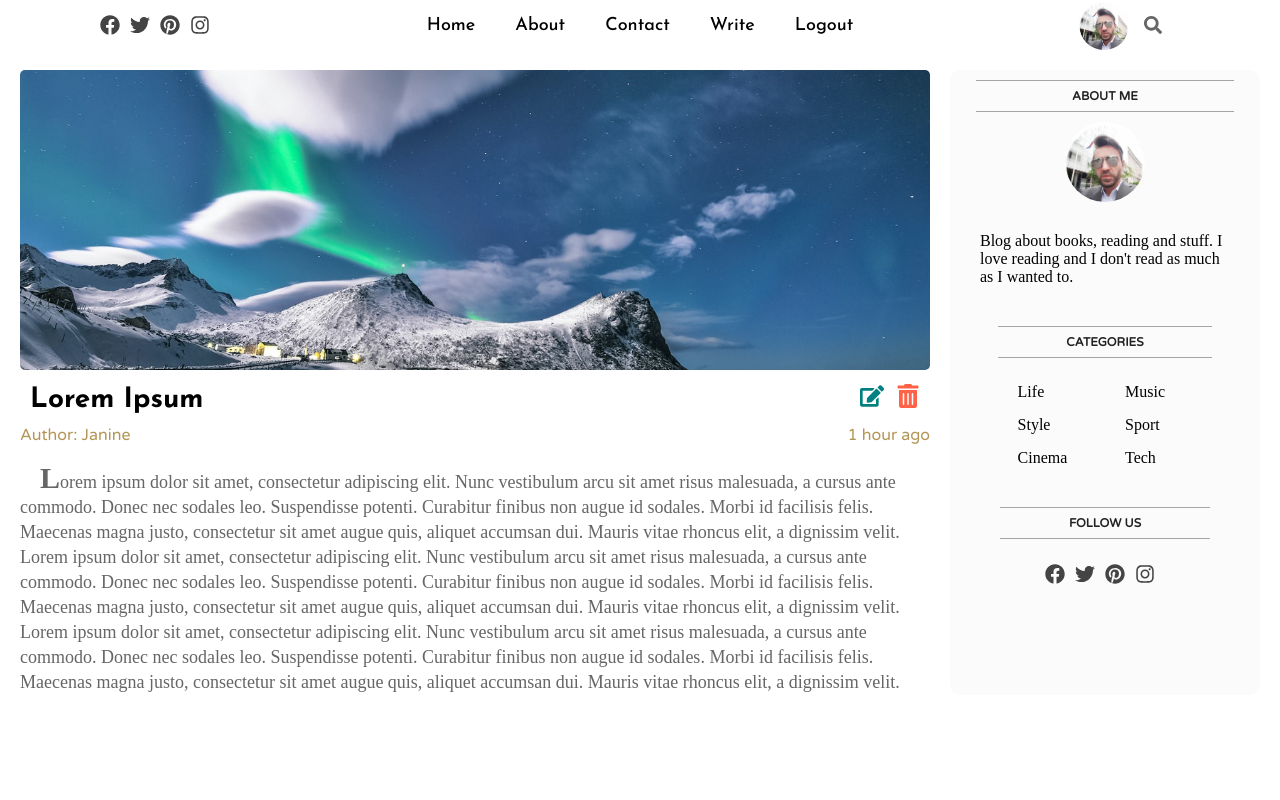
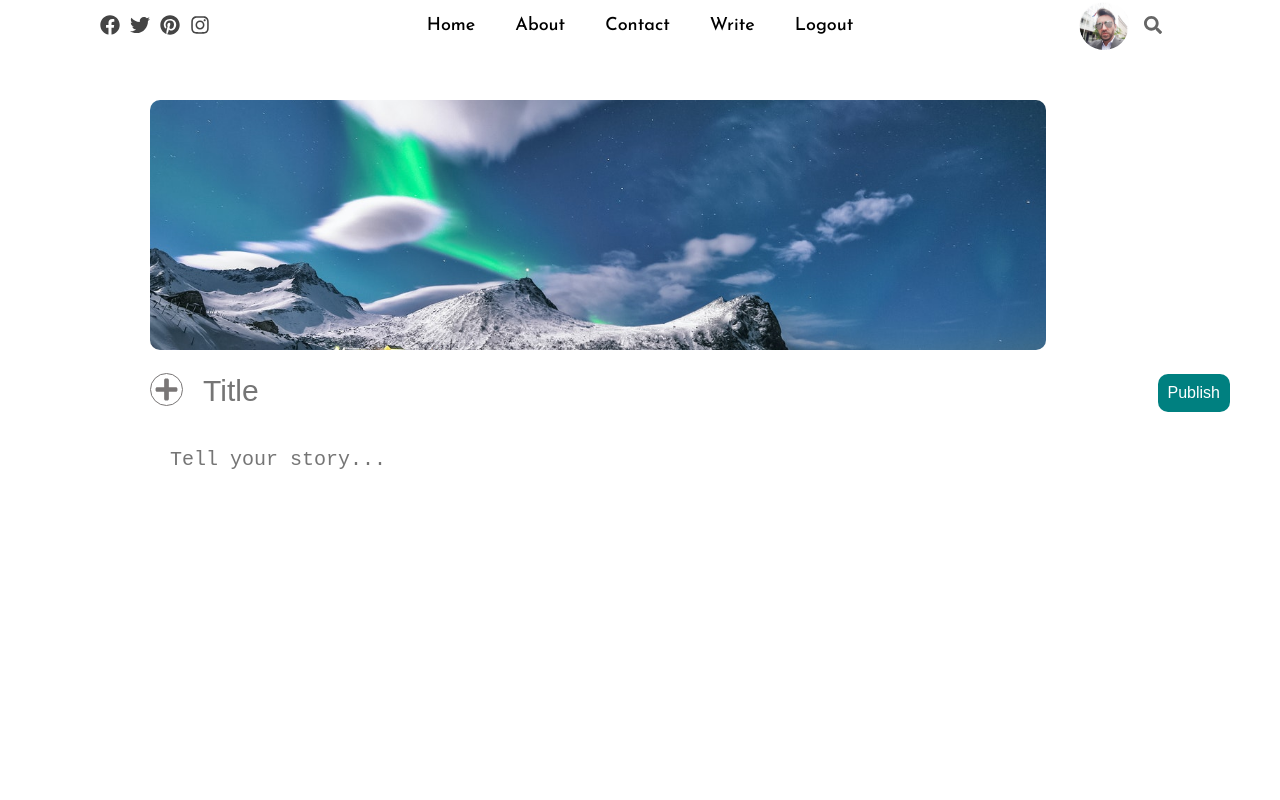
Before and after one commit to SJuras/MERN-Blog, a React (Create React App) app in the folder BlogWebsite/client/: page / in a window 1280 px wide. Shown: the top 800 px of the page. Built offline with nearby package versions, Linux system fonts and the light colour scheme; the HTML template or start-up script is replaced by a standard one.

Commit message:
v1.1.6 write new post component added.

```diff
--- a/BlogWebsite/client/src/App.js
+++ b/BlogWebsite/client/src/App.js
@@ -1,12 +1,13 @@
 import TopBar from './topbar/TopBar';
 import Home from './pages/home/Home';
 import Single from './pages/single/Single';
+import Write from './pages/write/Write';
 
 function App() {
   return (
     <>
       <TopBar />
-      <Single />
+      <Write />
     </>
   );
 }
--- /dev/null
+++ b/BlogWebsite/client/src/pages/write/Write.css
@@ -0,0 +1,51 @@
+
+.write {
+  padding-top: 50px;
+}
+
+.writeForm {
+  position: relative;
+}
+
+.writeFormGroup {
+  margin-left: 150px;
+  display: flex;
+  align-items: center;
+}
+
+.writeImg {
+  margin-left: 150px;
+  width: 70vw;
+  height: 250px;
+  border-radius: 10px;
+  object-fit: cover;
+}
+
+.writeInput {
+  font-size: 30px;
+  border: none;
+  padding: 20px;
+  width: 70vw;
+}
+
+.writeInput:focus {
+  outline: none;
+}
+
+.writeText {
+  font-size: 20px;
+  height: 100vh;
+}
+
+.writeSubmit {
+  position: absolute;
+  top: 20px;
+  right: 50px;
+  color: #fff;
+  background-color: teal;
+  padding: 10px;
+  border: none;
+  border-radius: 10px;
+  cursor: pointer;
+  font-size: 16px;
+}
--- /dev/null
+++ b/BlogWebsite/client/src/pages/write/Write.jsx
@@ -0,0 +1,25 @@
+import React from 'react'
+import './Write.css'
+import { FaPlus } from "react-icons/fa";
+import Ski from '../../assets/ski.jpg';
+
+export default function Write(){
+  return(
+    <div className="write">
+      <img src={Ski} alt="" className="writeImg" />
+      <form className="writeForm">
+        <div className="writeFormGroup">
+          <label htmlFor="fileInput">
+            <FaPlus style={{ width: "25px", height: "25px", borderRadius: "50%", border: "1px solid", padding: "3px", color: "rgb(121, 118, 118)" , cursor: "pointer" }} />
+          </label>
+          <input type="file" id="fileInput" style={{ display: "none"}} />
+          <input type="text" placeholder="Title" className="writeInput" autoFocus={true} />
+        </div>
+        <div className="writeFormGroup">
+          <textarea placeholder="Tell your story..." type="text" className="writeInput writeText"></textarea>
+        </div>
+        <button className="writeSubmit">Publish</button>
+      </form>
+    </div>
+  );
+}
```
